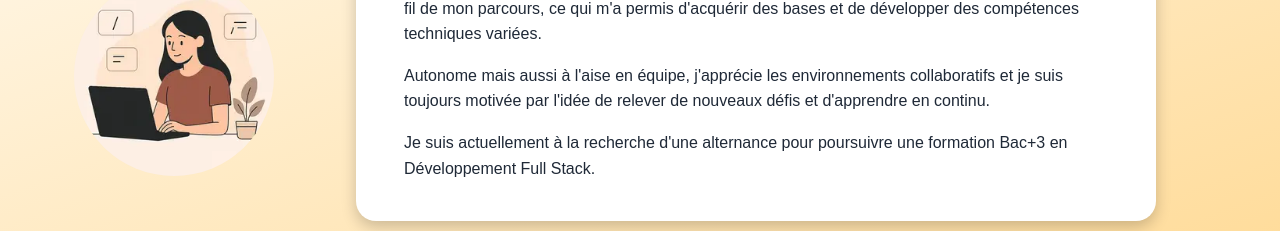
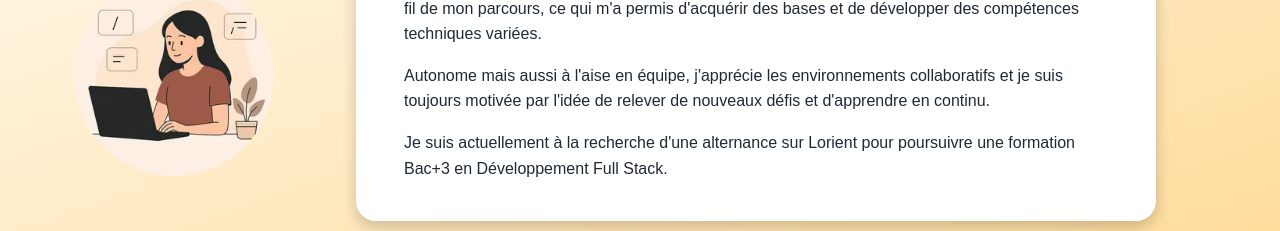
Before and after one commit to Emma-F-git/Portfolio, a Next.js app: page / in a window 1280 px wide. Shown: the part 358-589 px from the top of the page. Built offline with nearby package versions, Linux system fonts and the light colour scheme.

Commit message:
Ajout de la ville de recherche dans mon profil

```diff
--- a/app/page.js
+++ b/app/page.js
@@ -33,8 +33,9 @@ export default function Home() {
                 continu.
               </p>
               <p className="section-paragraph-3">
-                Je suis actuellement à la recherche d&apos;une alternance pour
-                poursuivre une formation Bac+3 en Développement Full Stack.
+                Je suis actuellement à la recherche d&apos;une alternance sur
+                Lorient pour poursuivre une formation Bac+3 en Développement
+                Full Stack.
               </p>
             </div>
           </div>
```
